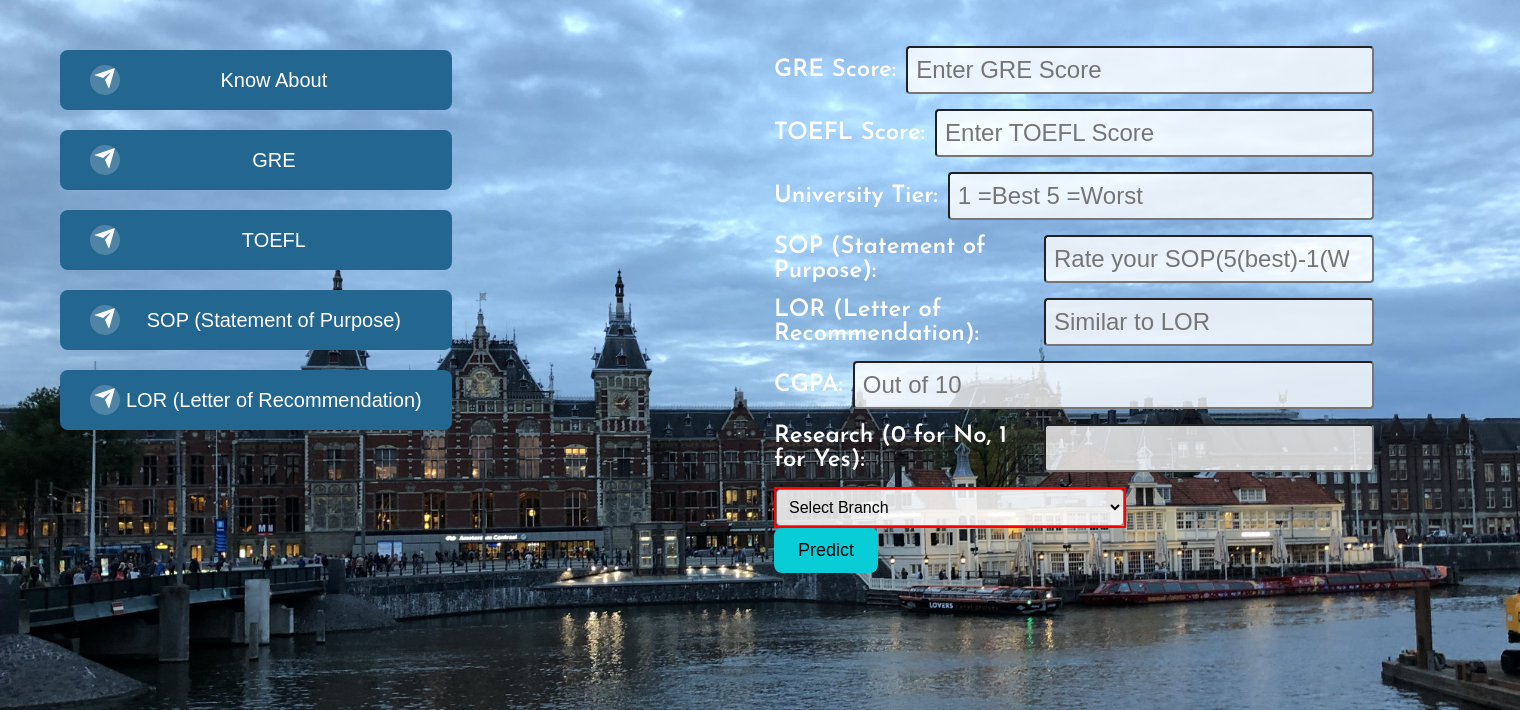
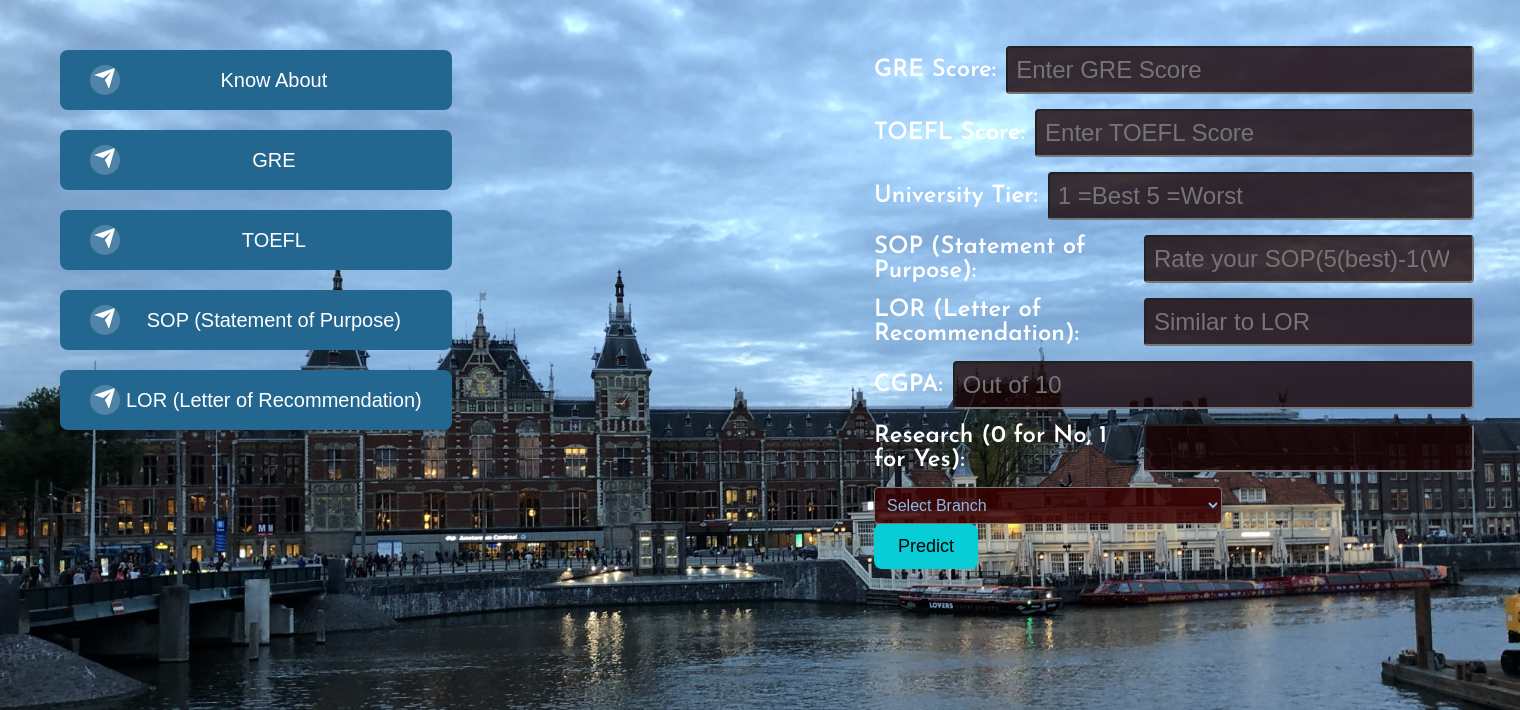
Before and after one commit to KartikeySapkal/Python-ML, a Flask app: page /predict in a window 1520 px wide; the page is wider, and only the part inside the window is pictured. Shown: the part 90-800 px from the top of that part. Run offline with Flask 3, Linux system fonts and the light colour scheme; parts of the project's set-up code (start-up, migrations or seed data) failed here and were passed over.

Commit message:
Update predict.css

```diff
--- a/Technodium/static/predict.css
+++ b/Technodium/static/predict.css
@@ -104,7 +104,8 @@ label {
     flex: 1; /* Allow input to take remaining space */
     padding: 8px; /* Reduced padding for form controls */
     border-radius: 4px; /* Reduced border radius for form controls */
-    background-color: rgba(255, 255, 255, 0.788);
+    background-color: rgba(25, 1, 1, 0.788);
+    color: rgba(240, 248, 255, 0.78);
     font-size: 24px;
 }
 
@@ -155,7 +156,7 @@ section {
 
     border-radius: 20px;
     padding: 60px;
-    max-width: 800px;
+    max-width: 650px;
 
     transition: box-shadow 0.3s ease;
 }
@@ -195,6 +196,9 @@ section {
 .sub-content ul {
     margin: 0;
     padding: 0;
+    font-size: 20px;
+    font-weight: bold;
+    background-color: #170025be;
 }
 
 .sub-content li {
@@ -265,11 +269,10 @@ button:hover svg {
     display: flex;
     width: 600px;
     /* border: 2px solid green; */
-    margin-left: -300px;
+    margin-left: -200px;
 }
 
 .select_branch{
-    border: 2px solid red;
     width: fit-content;
 }
 
@@ -278,5 +281,6 @@ select[name="Branch"] {
     padding: 8px; /* Increase padding */
     font-size: 16px; /* Increase font size */
     border-radius: 4px; /* Adjust border radius */
-    background-color: rgba(255, 255, 255, 0.856); /* Adjust background color */
+    background-color: rgba(56, 1, 1, 0.856); /* Adjust background color */
+    color: rgba(148, 205, 255, 0.898);
 }
```
